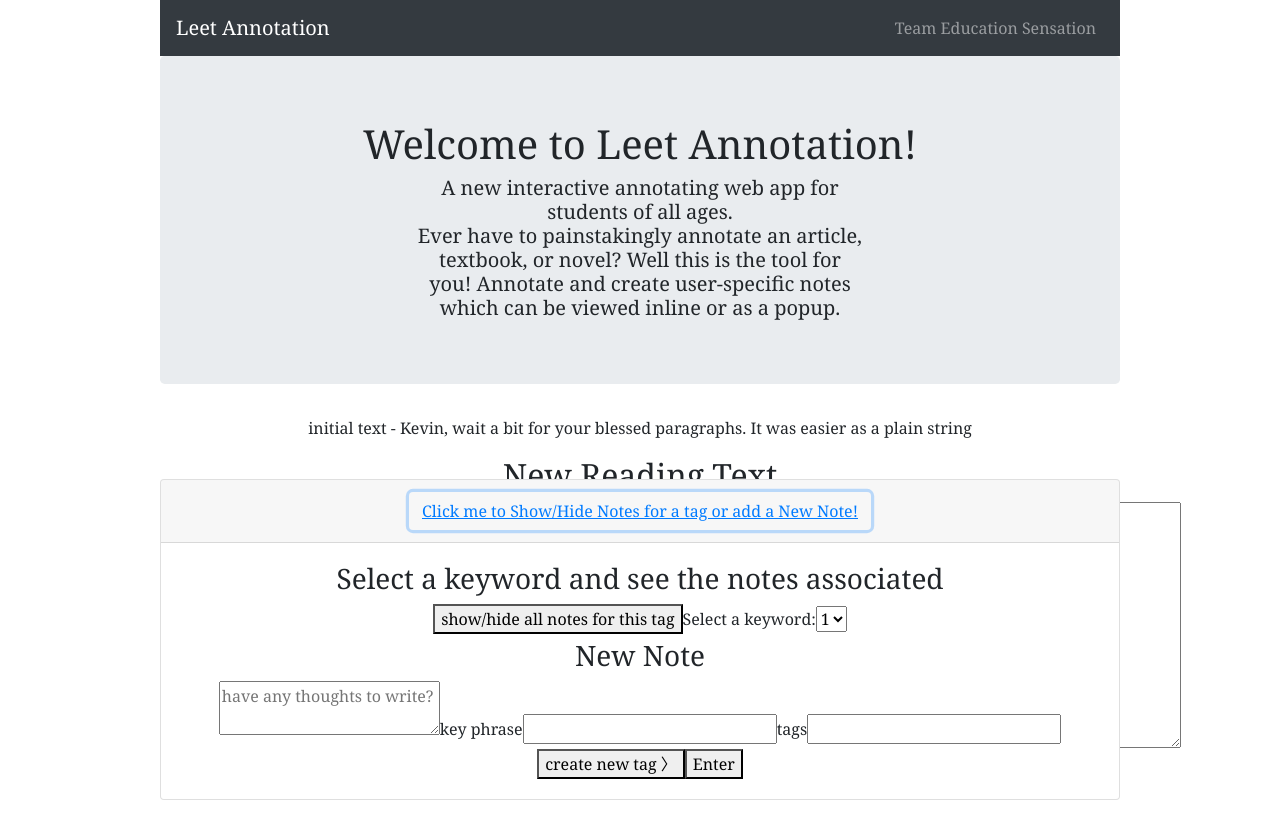
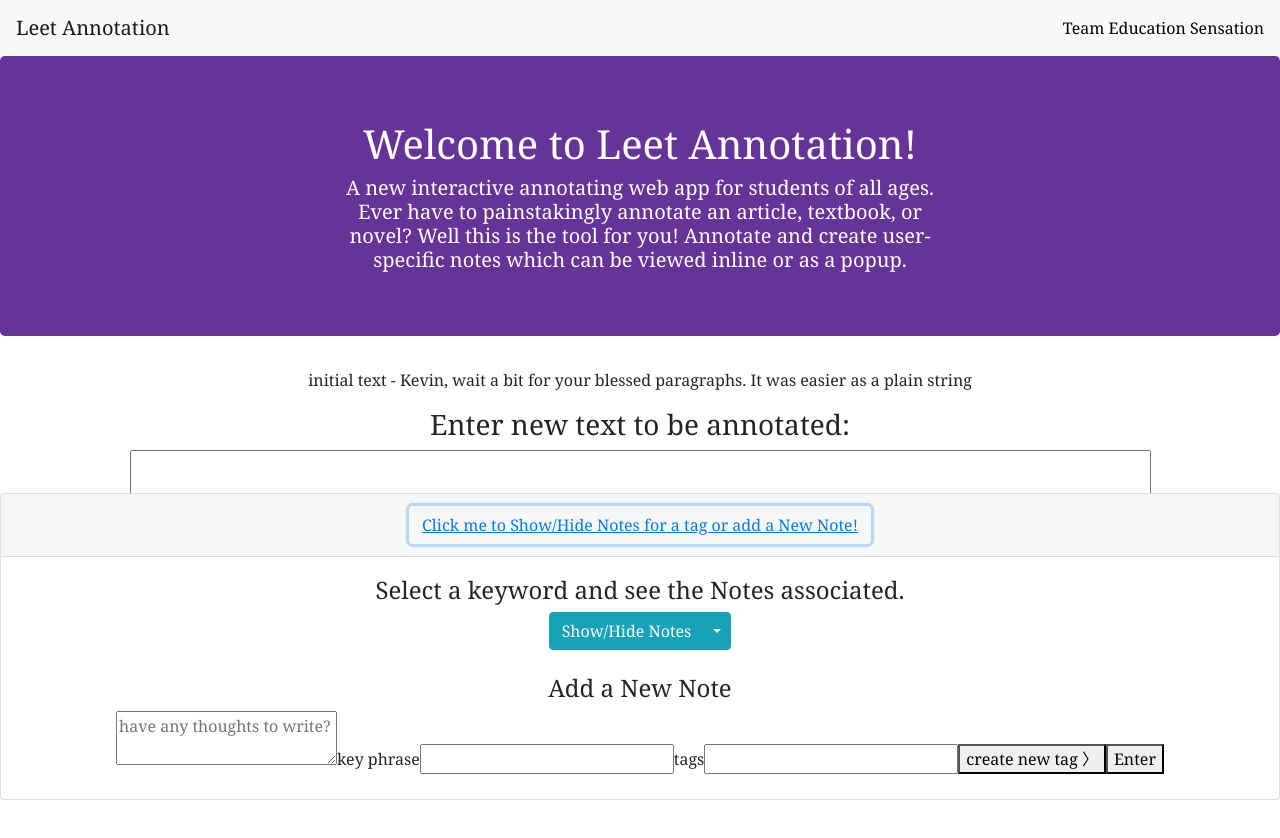
Before and after one commit to Education-Sensation/Leet-Annotation, a React (Create React App) app: page / in a window 1280 px wide. Both pictures are taken after a click on the button "Click me to Show/Hide Notes for a tag or add a New Note!". Shown: the top 838 px of the page. Built offline with nearby package versions, Linux system fonts and the light colour scheme.

Commit message:
Added new button styling, messing around with navbar and jumbotron colors

```diff
--- a/src/App.css
+++ b/src/App.css
@@ -14,16 +14,34 @@
 }
 
 .inner {
-  width: 75%;
   margin: auto;
 }
 
+.navbar1 {
+  background-color: rebeccapurple !important;
+  color: white;
+}
+
+.navitem {
+  color: black;
+}
+
 .jumbo {
+  background: rebeccapurple !important;
+  color: white;
 }
 
 .jumbo-text {
   width: 50%;
   margin: auto;
+}
+
+.subcontainer {
+  background: white;
+}
+
+.show-hide {
+  margin-bottom: 10px;
 }
 
 @media (prefers-reduced-motion: no-preference) {
@@ -47,10 +65,6 @@
   color: #61dafb;
 }
 
-/* .accordian-contents {
-  position: fixed;
-} */
-
 @keyframes App-logo-spin {
   from {
     transform: rotate(0deg);
--- a/src/App.js
+++ b/src/App.js
@@ -49,16 +49,18 @@ class App extends React.Component {
       <div className="App">
         <div className="inner">
           {/* -- NavBar component -- */}
-          <Navbar collapseOnSelect expand="lg" bg="dark" variant="dark">
+          <Navbar
+            className="navbar1"
+            collapseOnSelect
+            expand="lg"
+            bg="light"
+            variant="light"
+          >
             <Navbar.Brand href="#home">Leet Annotation</Navbar.Brand>
             <Navbar.Toggle aria-controls="responsive-navbar-nav" />
             <Navbar.Collapse id="responsive-navbar-nav">
               <Nav className="mr-auto"></Nav>
-              <Nav>
-                <Nav.Link eventKey={2} href="#memes">
-                  Team Education Sensation
-                </Nav.Link>
-              </Nav>
+              <Nav className="navitem">Team Education Sensation</Nav>
             </Navbar.Collapse>
           </Navbar>
 
@@ -75,13 +77,14 @@ class App extends React.Component {
             </h5>
           </Jumbotron>
 
-          {/* -- Text Container -- */}
-          <div className="readingText">{paragraphs}</div>
+          <div className="subcontainer">
+            {/* -- Text Container -- */}
+            <div className="readingText">{paragraphs}</div>
 
-          <AddReadingTextForm submitNewReadingText={this.setReadingText} />
-
+            <AddReadingTextForm submitNewReadingText={this.setReadingText} />
+          </div>
           {/* -- Footer, show New Note, Show and Hide Notes, etc. -- */}
-          <div className="fixed-bottom position-sticky">
+          <div className="fixed-bottom position-sticky" id="footer">
             <Accordion className="accordian-contents">
               <Card>
                 <Card.Header>
--- a/src/addNoteForm.js
+++ b/src/addNoteForm.js
@@ -1,16 +1,17 @@
 import React from "react";
 import AddTagForm from "./addTagForm";
+import Button from "react-bootstrap/Button";
 
 export default class AddNoteForm extends React.Component {
   constructor(props) {
     super(props);
-        this.state = {tagFormIsHidden: true};
+    this.state = { tagFormIsHidden: true };
     this.handleTagFormDisplay = this.handleTagFormDisplay.bind(this);
   }
 
   handleTagFormDisplay(shouldHide) {
     // if bool shouldHide is true, hides form; else, shows form
-        this.setState({tagFormIsHidden: shouldHide});
+    this.setState({ tagFormIsHidden: shouldHide });
   }
 
   render() {
@@ -24,7 +25,7 @@ export default class AddNoteForm extends React.Component {
 
     return (
       <div>
-                <h3>New Note</h3>
+        <h4>Add a New Note</h4>
         <form>
           <label htmlFor="note-field"></label>
           <textarea
@@ -34,23 +35,30 @@ export default class AddNoteForm extends React.Component {
           ></textarea>
 
           <label htmlFor="keyphrase-field">key phrase</label>
-                <input name="keyphrase-field" id="keyphrase-field" type="text"></input>
+          <input
+            name="keyphrase-field"
+            id="keyphrase-field"
+            type="text"
+          ></input>
 
           <label htmlFor="tags-field">tags</label>
           <input name="tags-field" id="tags-field" type="text"></input>
 
           {/* shows <AddTagForm /> */}
-                <button type='button' onClick={() => {
+          <button
+            type="button"
+            onClick={() => {
               this.handleTagFormDisplay(false);
-                    }}>create new tag &#12297;</button>
+            }}
+          >
+            create new tag &#12297;
+          </button>
 
           {/* add this note to the App component’s dictionary */}
-                <button type='button'>Enter</button>
-
+          <button type="button">Enter</button>
         </form>
 
         {tagForm}
-
       </div>
     );
   }
--- a/src/addReadingTextForm.js
+++ b/src/addReadingTextForm.js
@@ -32,7 +32,7 @@ export default class addReadingTextForm extends React.Component {
   render() {
     return (
       <div className="newReadingStyle">
-        <h2>New Reading Text</h2>
+        <h3>Enter new text to be annotated:</h3>
         <form>
           <textarea
             name="newReadingText"
--- a/src/addTagForm.js
+++ b/src/addTagForm.js
@@ -13,14 +13,19 @@ export default class AddTagForm extends React.Component {
   render() {
     return (
       <div>
-                <h3>New Tag</h3>
+        <h4>New Tag</h4>
         <form>
           <label htmlFor="new-tag"></label>
           <input id="new-tag" name="new-tag" type="text"></input>
-
-                    <button type='button'>Enter</button>  {/* updates <App /> state with the input's value */}
+          <button type="button">Enter</button>
+          {""}
+          {/* updates <App /> state with the input's value */}
+          <button type="button" onClick={this.handleClick}>
+            Cancel
+          </button>
+          {""}
         </form>
-                    <button type='button' onClick={this.handleClick}>Cancel</button>  {/* hides form */}
+        {/* hides form */}
       </div>
     );
   }
--- a/src/noteDisplayUI.js
+++ b/src/noteDisplayUI.js
@@ -1,22 +1,27 @@
 import React from "react";
+import Button from "react-bootstrap/Button";
+import Dropdown from "react-bootstrap/Dropdown";
+import ButtonGroup from "react-bootstrap/ButtonGroup";
 
 const NoteDisplayUI = () => {
   return (
     <div className="noteDisplay">
-      <h3>Select a keyword and see the notes associated</h3>
+      <h4>Select a keyword and see the Notes associated.</h4>
       <form>
         {/* add onClick function that will replace text component */}
-        <button className="noteDisplayButton" type="submit">
-          show/hide all notes for this tag
-        </button>
-        <label for="keywords">Select a keyword:</label>
-        <select id="keys" name="keys">
-          <option value="1">1</option>
-          <option value="2">2</option>
-          <option value="3">3</option>
-          <option value="4">4</option>
-        </select>
+        <Dropdown as={ButtonGroup} className="dropdown">
+          <Button variant="info">Show/Hide Notes</Button>
+
+          <Dropdown.Toggle split variant="info" id="dropdown-split-basic" />
+
+          <Dropdown.Menu>
+            <Dropdown.Item href="#/action-1">Action</Dropdown.Item>
+            <Dropdown.Item href="#/action-2">Another keyword</Dropdown.Item>
+            <Dropdown.Item href="#/action-3">Another keyword</Dropdown.Item>
+          </Dropdown.Menu>
+        </Dropdown>
       </form>
+      <br />
     </div>
   );
 };
```
Lines whose indentation alone changed are shown as unchanged.
